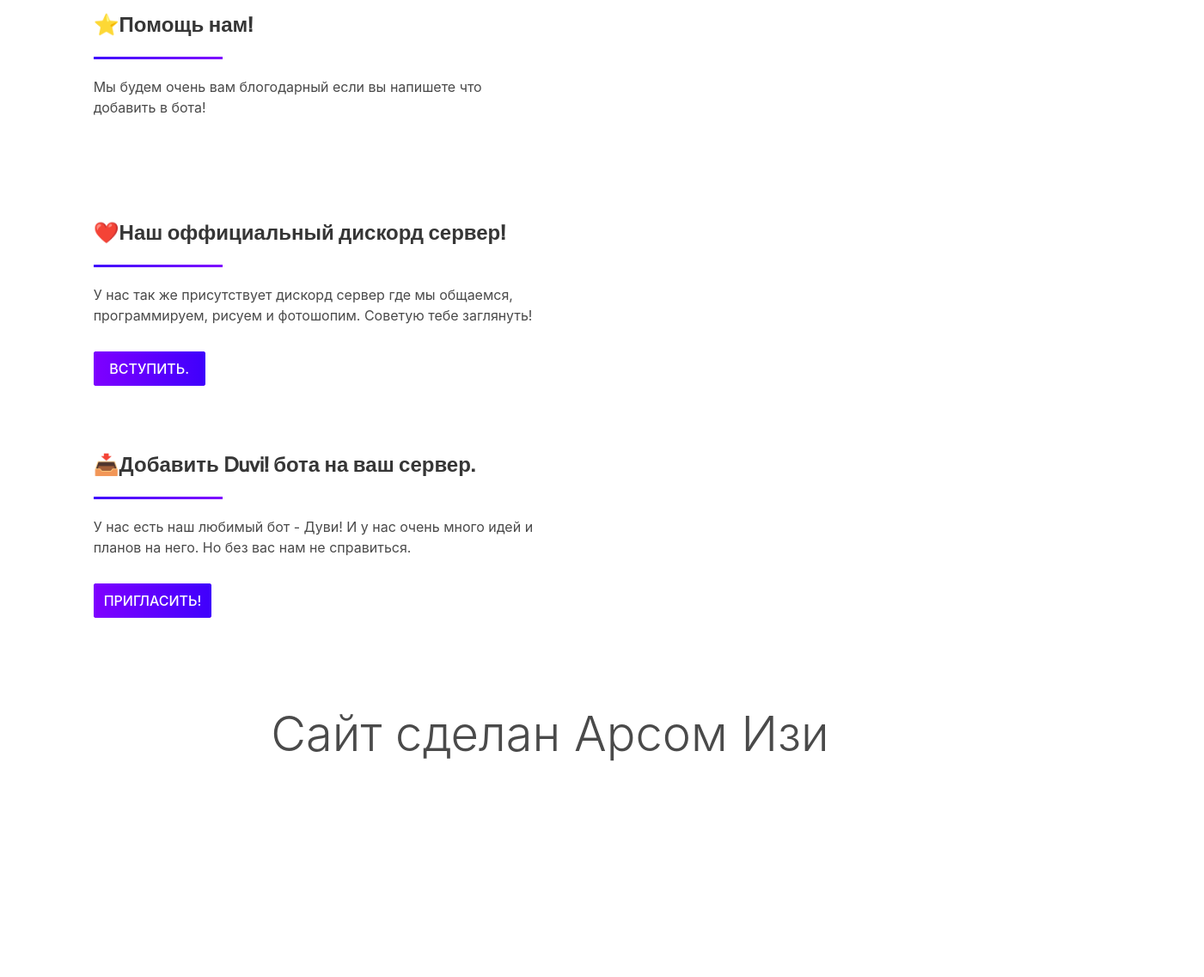
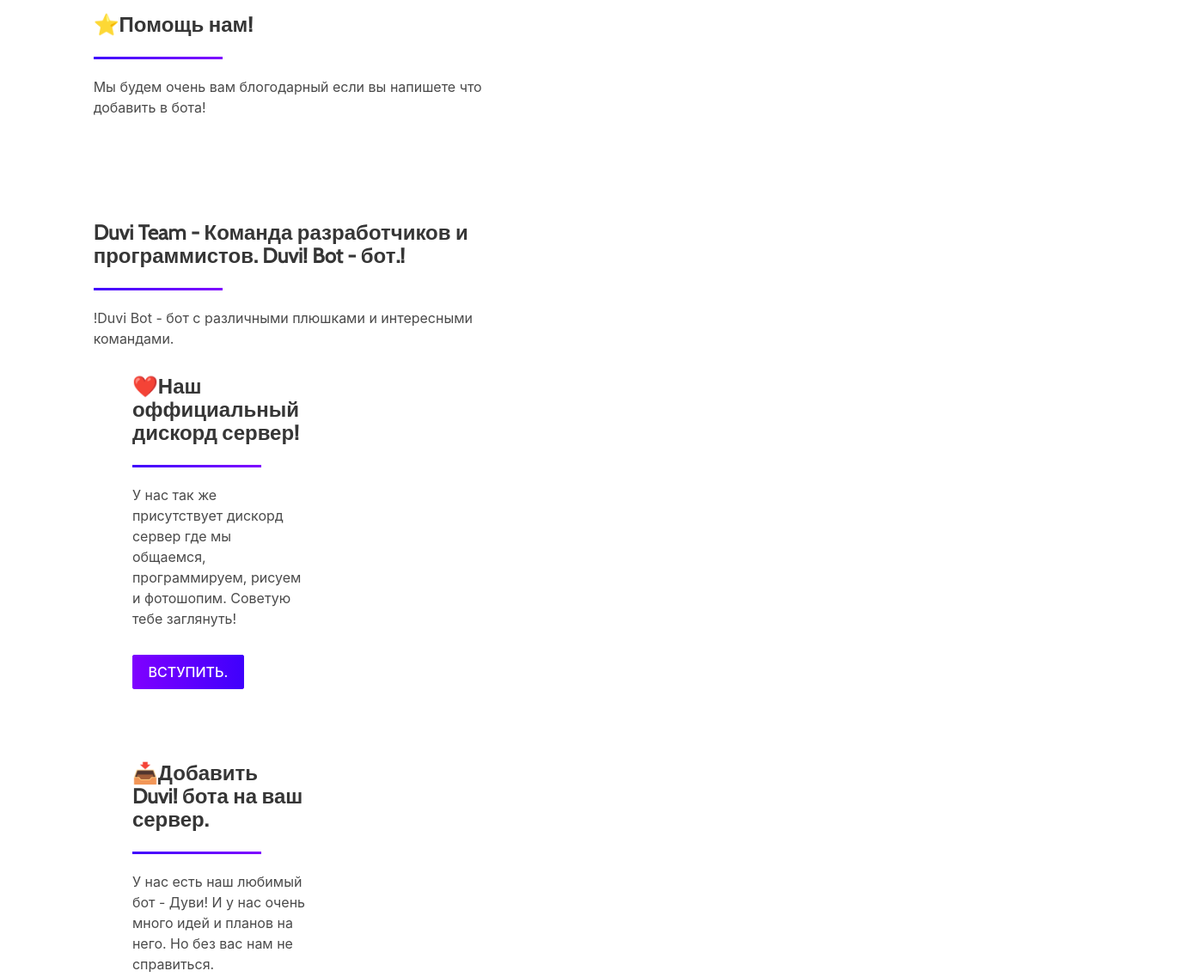
Before and after one commit to arsizi/arsizi.github.io, a plain HTML site: page index.html in a window 1280 px wide. Shown: the part 742-1879 px from the top of the page at 86% size, 1401 px wide, since content can reach past the window. Before the commit the page ends 1630 px from the top, so only its background shows below. Drawn offline with nearby package versions, Linux system fonts and the light colour scheme.

Commit message:
Update index.html

```diff
--- a/index.html
+++ b/index.html
@@ -76,6 +76,16 @@
                                           </div>
                                         </div>
                                       <br>
+
+		<div class="columns is-vcentered">
+                  <div class="column is-5 is-offset-1">
+                      <div class="side-feature-content">
+                          <h3 class="title is-4 is-dark"><span>Duvi Team - Команда  разработчиков и программистов. Duvi! Bot - бот.!</span></h3>
+                          <div class="divider is-long"></div>
+                          <p class="is-dark">!Duvi Bot - бот  с различными плюшками и интересными командами.</p>
+                      </div>
+                      <div class="cta-wrapper">
+
               <div class="columns is-vcentered">
                   <div class="column is-5 is-offset-1">
                       <div class="side-feature-content">
```
